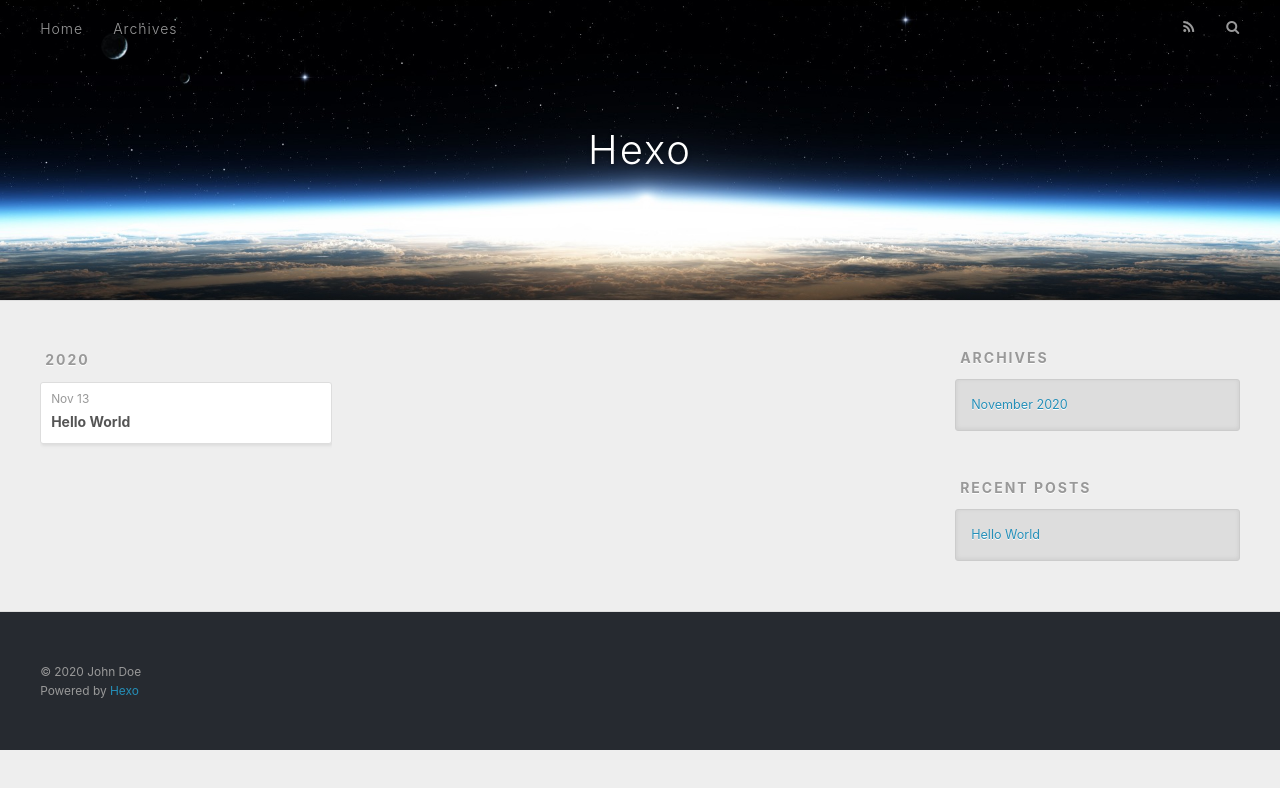
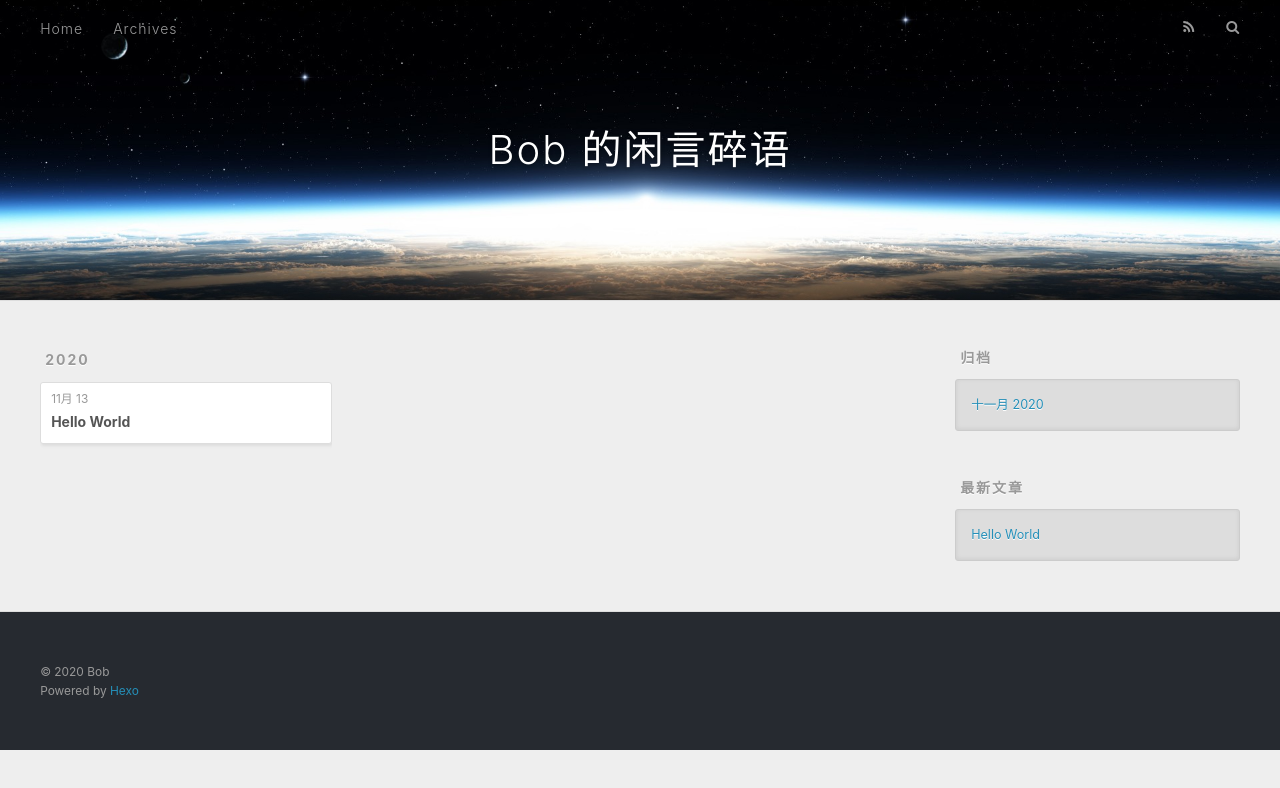
Before and after one commit to BobbyJonas/BobbyJonas.github.io, a plain HTML site: page archives/2020/11/index.html in a window 1280 px wide. Drawn offline with nearby package versions, Linux system fonts and the light colour scheme.

Commit message:
Site updated: 2020-11-13 11:40:22

```diff
--- a/archives/2020/11/index.html
+++ b/archives/2020/11/index.html
@@ -5,17 +5,17 @@
 
 
 
-  <title>Archives: 2020/11 | Hexo</title>
+  <title>归档: 2020/11 | Bob 的闲言碎语</title>
   <meta name="viewport" content="width=device-width, initial-scale=1, maximum-scale=1">
   <meta property="og:type" content="website">
-<meta property="og:title" content="Hexo">
+<meta property="og:title" content="Bob 的闲言碎语">
 <meta property="og:url" content="http://example.com/archives/2020/11/index.html">
-<meta property="og:site_name" content="Hexo">
-<meta property="og:locale" content="en_US">
-<meta property="article:author" content="John Doe">
+<meta property="og:site_name" content="Bob 的闲言碎语">
+<meta property="og:locale" content="zh_CN">
+<meta property="article:author" content="Bob">
 <meta name="twitter:card" content="summary">
 
-    <link rel="alternate" href="/atom.xml" title="Hexo" type="application/atom+xml">
+    <link rel="alternate" href="/atom.xml" title="Bob 的闲言碎语" type="application/atom+xml">
 
 
     <link rel="icon" href="/favicon.png">
@@ -36,7 +36,7 @@
   <div id="header-outer" class="outer">
     <div id="header-title" class="inner">
       <h1 id="logo-wrap">
-        <a href="/" id="logo">Hexo</a>
+        <a href="/" id="logo">Bob 的闲言碎语</a>
       </h1>
 
     </div>
@@ -53,7 +53,7 @@
 
           <a id="nav-rss-link" class="nav-icon" href="/atom.xml" title="RSS Feed"></a>
 
-        <a id="nav-search-btn" class="nav-icon" title="Search"></a>
+        <a id="nav-search-btn" class="nav-icon" title="搜索"></a>
       </nav>
       <div id="search-form-wrap">
         <form action="//google.com/search" method="get" accept-charset="UTF-8" class="search-form"><input type="search" name="q" class="search-form-input" placeholder="Search"><button type="submit" class="search-form-submit">&#xF002;</button><input type="hidden" name="sitesearch" value="http://example.com"></form>
@@ -79,7 +79,7 @@
   <div class="archive-article-inner">
     <header class="archive-article-header">
       <a href="/2020/11/13/hello-world/" class="archive-article-date">
-  <time datetime="2020-11-13T03:29:52.321Z" itemprop="datePublished">Nov 13</time>
+  <time datetime="2020-11-13T03:29:52.321Z" itemprop="datePublished">11月 13</time>
 </a>
 
 
@@ -111,9 +111,9 @@
 
 
   <div class="widget-wrap">
-    <h3 class="widget-title">Archives</h3>
+    <h3 class="widget-title">归档</h3>
     <div class="widget">
-      <ul class="archive-list"><li class="archive-list-item"><a class="archive-list-link" href="/archives/2020/11/">November 2020</a></li></ul>
+      <ul class="archive-list"><li class="archive-list-item"><a class="archive-list-link" href="/archives/2020/11/">十一月 2020</a></li></ul>
     </div>
   </div>
 
@@ -121,7 +121,7 @@
 
 
   <div class="widget-wrap">
-    <h3 class="widget-title">Recent Posts</h3>
+    <h3 class="widget-title">最新文章</h3>
     <div class="widget">
       <ul>
 
@@ -141,7 +141,7 @@
 
   <div class="outer">
     <div id="footer-info" class="inner">
-      &copy; 2020 John Doe<br>
+      &copy; 2020 Bob<br>
       Powered by <a href="http://hexo.io/" target="_blank">Hexo</a>
     </div>
   </div>
```
Also changed, not shown: 2020/11/13/hello-world/index.html (+12 -12 lines), archives/2020/index.html (+13 -13 lines), archives/index.html (+13 -13 lines), index.html (+13 -13 lines).
